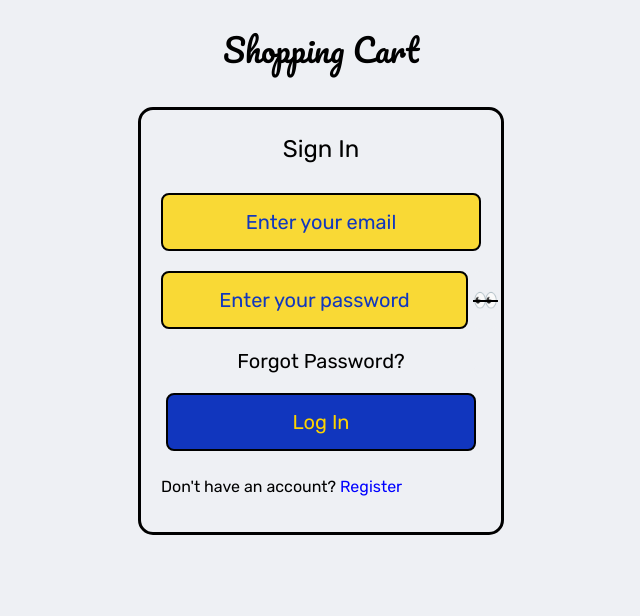
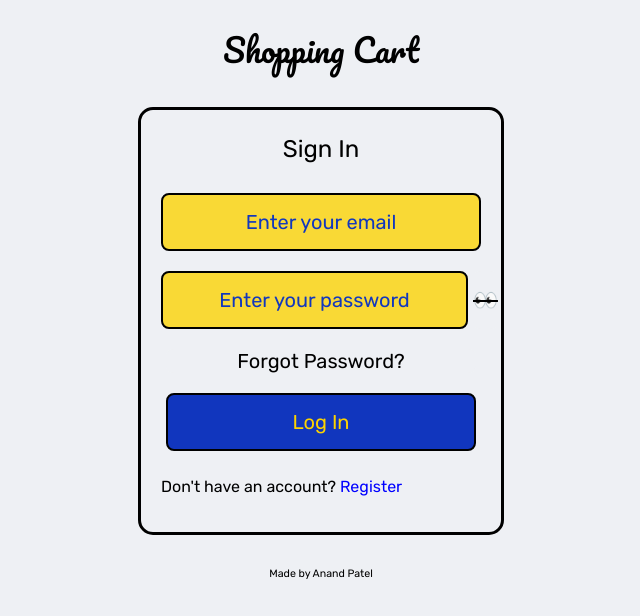
Before and after one commit to anand-patel-91/Add-to-Cart, a React (Create React App) app: page /login in a window 1280 px wide. Shown: the top 616 px of the page, without its empty margins (319-959 px from the left). Built offline with nearby package versions, Linux system fonts and the light colour scheme; no server answers.

Commit message:
added footer

```diff
--- a/src/components/Login.js
+++ b/src/components/Login.js
@@ -121,6 +121,18 @@
                     </Link>
                 </p>
             </div>
+            <footer>
+                <small>
+                    Made by{" "}
+                    <a
+                        href="https://github.com/anand-patel-91"
+                        target="_blank"
+                        rel="noreferrer"
+                        title="Visit my Github">
+                        Anand Patel
+                    </a>
+                </small>
+            </footer>
         </>
     );
 };
--- a/src/components/Register.js
+++ b/src/components/Register.js
@@ -158,6 +158,18 @@
                     </Link>
                 </p>
             </div>
+            <footer>
+                <small>
+                    Made by{" "}
+                    <a
+                        href="https://github.com/anand-patel-91"
+                        target="_blank"
+                        rel="noreferrer"
+                        title="Visit my Github">
+                        Anand Patel
+                    </a>
+                </small>
+            </footer>
         </>
     );
 };
```
